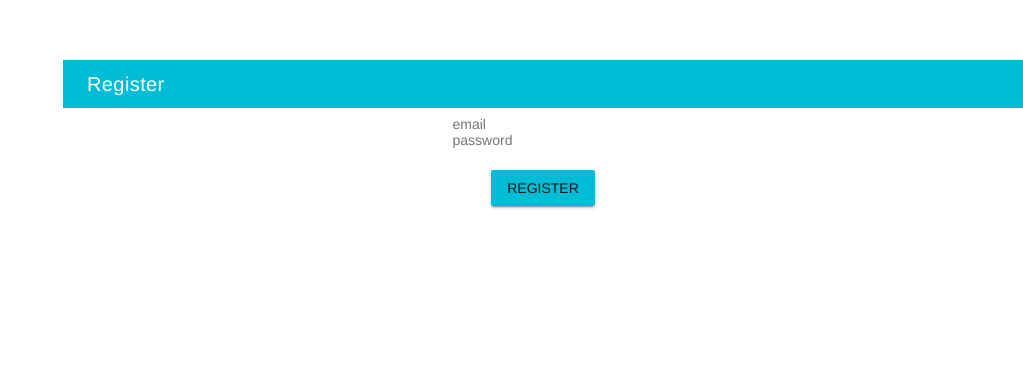
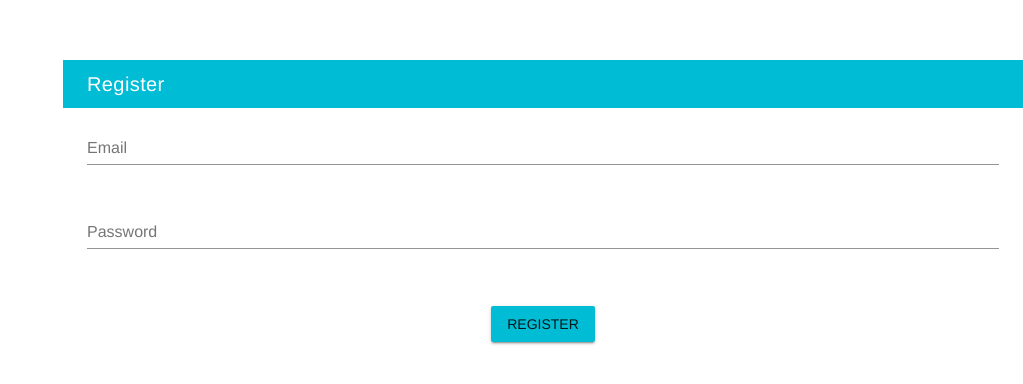
Before and after one commit to voidsteed/tab-tracker, a Vue app in the folder client/: page /#/register in a window 1280 px wide. Shown: the top 384 px of the page, without its empty margins (257-1280 px from the left). Built offline with nearby package versions, Linux system fonts and the light colour scheme.

Commit message:
add material in email and password textfield

```diff
--- a/client/src/App.vue
+++ b/client/src/App.vue
@@ -19,4 +19,7 @@ export default {
   color: #2c3e50;
   margin-top: 60px;
 }
+.input-group--text-field input{
+  border-bottom: 1px solid black
+}
 </style>
--- a/client/src/components/Register.vue
+++ b/client/src/components/Register.vue
@@ -6,17 +6,16 @@
           <v-toolbar-title>Register</v-toolbar-title>
         </v-toolbar>
         <div class="pl-4 pr-4 pt-2 pb-2">
-          <input
-            type="email"
-            name="email"
+          <v-text-field
+            label="Email"
             v-model="email"
-            placeholder="email"/>
+            ></v-text-field>
+
           <br>
-          <input
-            type="password"
-            name="password"
+          <v-text-field
+            label="Password"
             v-model="password"
-            placeholder="password"/>
+            ></v-text-field>
           <br>
           <div class="error" v-html="error"/>
           <br>
@@ -60,4 +59,6 @@ export default {
 .error {
   color: red;
 }
+
+
 </style>
```
